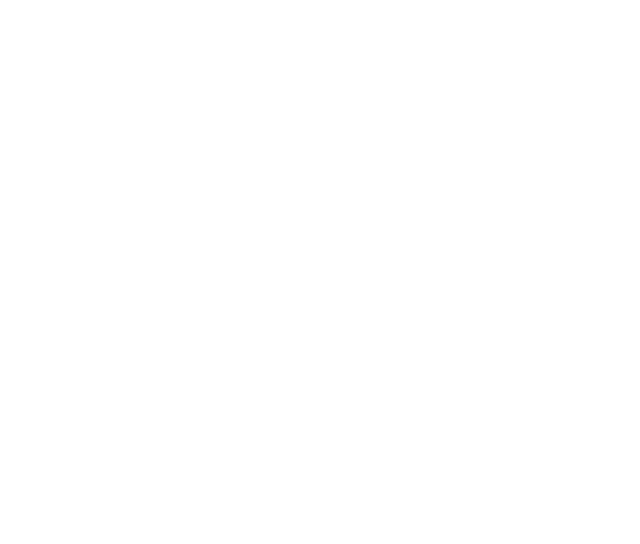
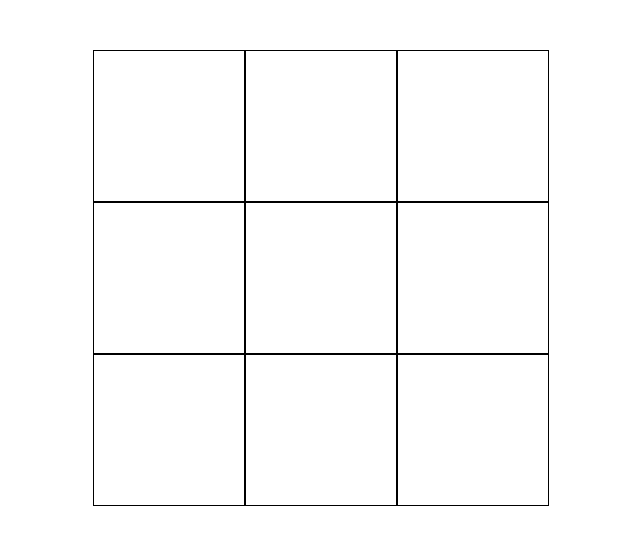
Before and after one commit to CourtneeM/odin-project-tic-tac-toe, a plain HTML site: page index.html in a window 1280 px wide. Shown: the whole page, without its empty margins (319-959 px from the left). Drawn offline with Linux system fonts and the light colour scheme.

Commit message:
Add gameboard html structure

```diff
--- a/index.html
+++ b/index.html
@@ -5,7 +5,17 @@
     <title>TOP Tic Tac Toe</title>
   </head>
   <body>
-
+    <div id="gameboard">
+      <div id="top-left"></div>
+      <div id="top-center"></div>
+      <div id="top-right"></div>
+      <div id="center-left"></div>
+      <div id="center"></div>
+      <div id="center-right"></div>
+      <div id="bottom-left"></div>
+      <div id="bottom-center"></div>
+      <div id="bottom-right"></div>
+    </div>
     <script src="script.js"></script>
   </body>
 </html>
--- a/script.js
+++ b/script.js
@@ -1,4 +1,5 @@
 const gameBoard = (() => {
+  const div = document.createElement("div");
   let gameboard = () => ["x", "x", "o",
                          "x", "o", "o",
                          "o", "o", "o"];
--- a/style.css
+++ b/style.css
@@ -0,0 +1,17 @@
+body {
+  margin: 0;
+  padding: 0;
+}
+
+#gameboard {
+  display: grid;
+  grid-template-columns: auto auto auto;
+  justify-content: center;
+  margin-top: 50px;
+}
+
+#gameboard div {
+  width: 150px;
+  height: 150px;
+  border: 1px solid #000;
+}
```
